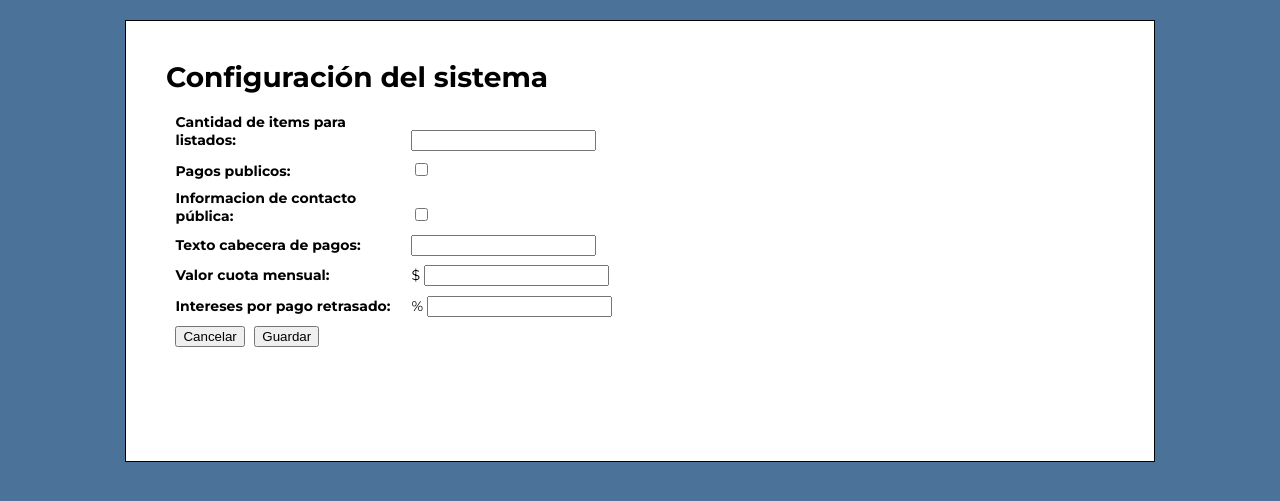
After one commit to rskthomas/flask_club_villa_elisa, a Flask app: template admin/src/web/templates/system_config/edit.html in a window 1280 px wide. The commit adds this page. Shown: the top 501 px of the page. Run offline with Flask 2, Linux system fonts and the light colour scheme; the template is opened without the code that fills it, so the values that code supplies are empty.

Commit message:
system config CRUD

```diff
--- a/admin/public/style.css
+++ b/admin/public/style.css
@@ -100,3 +100,23 @@ a.link {
 tr.disabled {
   color: #bbb !important;
 }
+
+.object-property-label{
+  font-weight: bold;
+  display: inline-block;
+  width: 25%;
+}
+
+.object-property-value{
+  display: inline;
+}
+
+.object-property-container {
+  display: block;
+  margin: 1%;
+}
+
+.edit-link {
+  margin-left: 1%;
+  float: left;
+}
--- a/admin/src/core/commands.py
+++ b/admin/src/core/commands.py
@@ -1,6 +1,7 @@
 import click
 from flask import Blueprint
 from src.core.auth.users import User
+from src.core import system_config
 from src.core import database
 
 from src.core.auth import *
--- a/admin/src/web/__init__.py
+++ b/admin/src/web/__init__.py
@@ -9,6 +9,7 @@ from src.web.controllers.issues import issue_blueprint
 from src.core.commands import usersbp
 from src.core.commands import databasebp
 from src.web.controllers.auth import auth_blueprint
+from src.web.controllers.system_config import system_config_blueprint
 
 
 def create_app(static_folder="static", env="development"):
@@ -26,6 +27,7 @@ def create_app(static_folder="static", env="development"):
     app.register_blueprint(usersbp)
     app.register_blueprint(databasebp)
     app.register_blueprint(auth_blueprint)
+    app.register_blueprint(system_config_blueprint)
 
     app.register_error_handler(404, handlers.not_found_error)
     app.register_error_handler(500, handlers.internal_server_error)
--- a/admin/src/web/templates/layout.html
+++ b/admin/src/web/templates/layout.html
@@ -1,5 +1,5 @@
 <!DOCTYPE html>
-<html lang="en">
+<html lang="es-AR">
   <head>
     {% block head %}
     <link rel="stylesheet" href="{{ url_for('static', filename='style.css') }}"/>
--- /dev/null
+++ b/admin/src/web/templates/system_config/edit.html
@@ -0,0 +1,37 @@
+{% extends "layout.html" %}
+{% block title %} Configuración del sistema {% endblock %}
+{% block head %} {{ super() }} {% endblock %}
+{% block content %}
+  <h1>Configuración del sistema</h1>
+  <section>
+    <form action="/configuracion/update" method="post">
+      <div class="object-property-container">
+        <label class="object-property-label">Cantidad de items para listados: </label>
+        <input class="object-property-value" type="number" value={{ system_config.items_qty_for_grids}} name="items_qty_for_grids"/>
+      </div>
+      <div class="object-property-container">
+        <label class="object-property-label">Pagos publicos: </label>
+        <input class="object-property-value" type="checkbox"  {{'checked' if system_config.public_payments_available}} name="public_payments_available"/>
+      </div>
+      <div class="object-property-container">
+        <label class="object-property-label">Informacion de contacto pública: </label>
+        <input class="object-property-value" type="checkbox" {{'checked' if system_config.public_contact_info_available}} name="public_contact_info_available"/>
+      </div>
+      <div class="object-property-container">
+        <label class="object-property-label">Texto cabecera de pagos: </label>
+        <input class="object-property-value" type="text" value="{{ system_config.payment_header_text}}" name="payment_header_text"/>
+      </div>
+      <div class="object-property-container">
+        <label class="object-property-label">Valor cuota mensual: </label>
+        $ <input class="object-property-value" lang='es-AR' type="number" step="any" value={{system_config.base_monthly_fee}} name="base_monthly_fee"/>
+      </div>
+      <div class="object-property-container">
+        <label class="object-property-label">Intereses por pago retrasado: </label>
+        % <input class="object-property-value" type="number" value={{ system_config.delayed_payment_interests_rate * 100}} name="delayed_payment_interests_rate" />
+      </div>
+
+      <a class="edit-link" href="/configuracion"><button type="button">Cancelar</button></a>
+      <input class="edit-link" type="submit" name="Editar" value="Guardar" />
+    </form>
+  </section>
+{% endblock %}
```
Also changed, not shown: admin/src/core/system_config/__init__.py (added, +18 -0 lines), admin/src/core/system_config/system_config.py (added, +14 -0 lines), admin/src/web/controllers/system_config.py (added, +25 -0 lines), admin/src/web/templates/system_config/show.html (added, +34 -0 lines).
